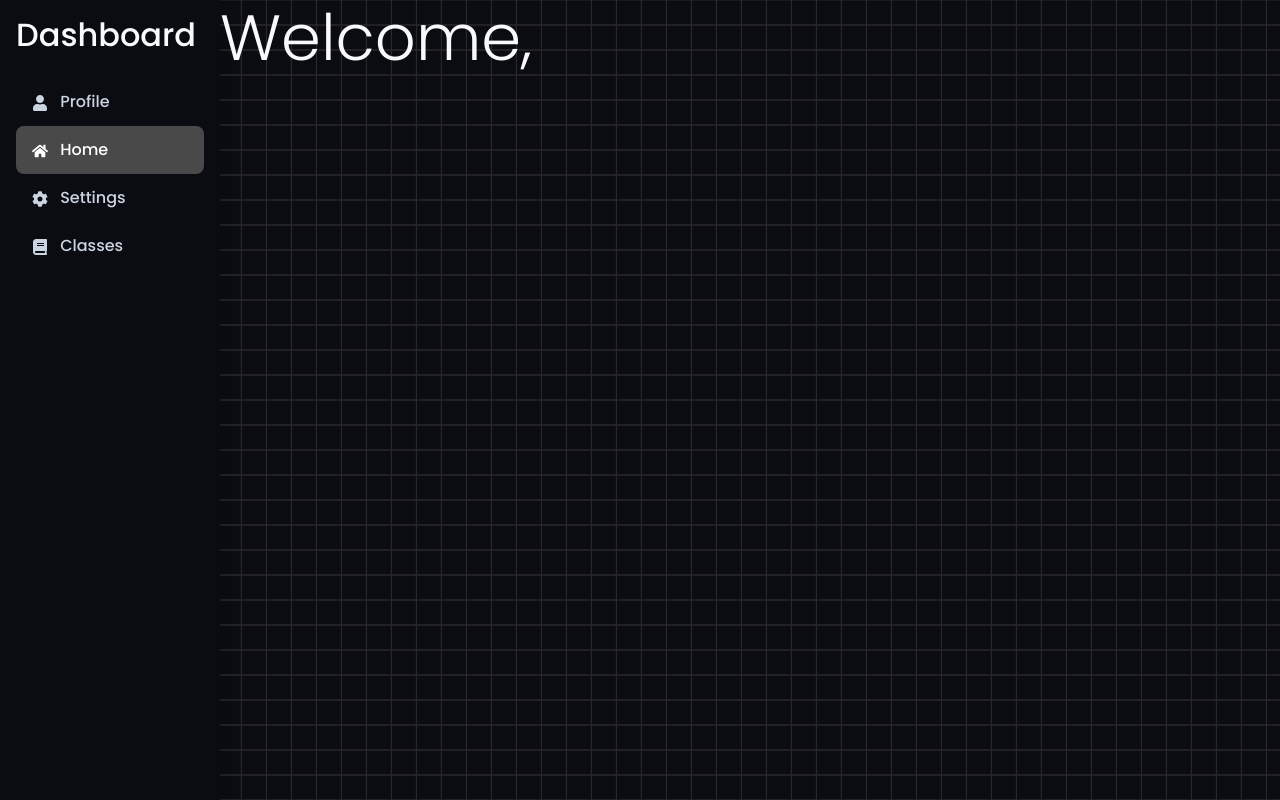
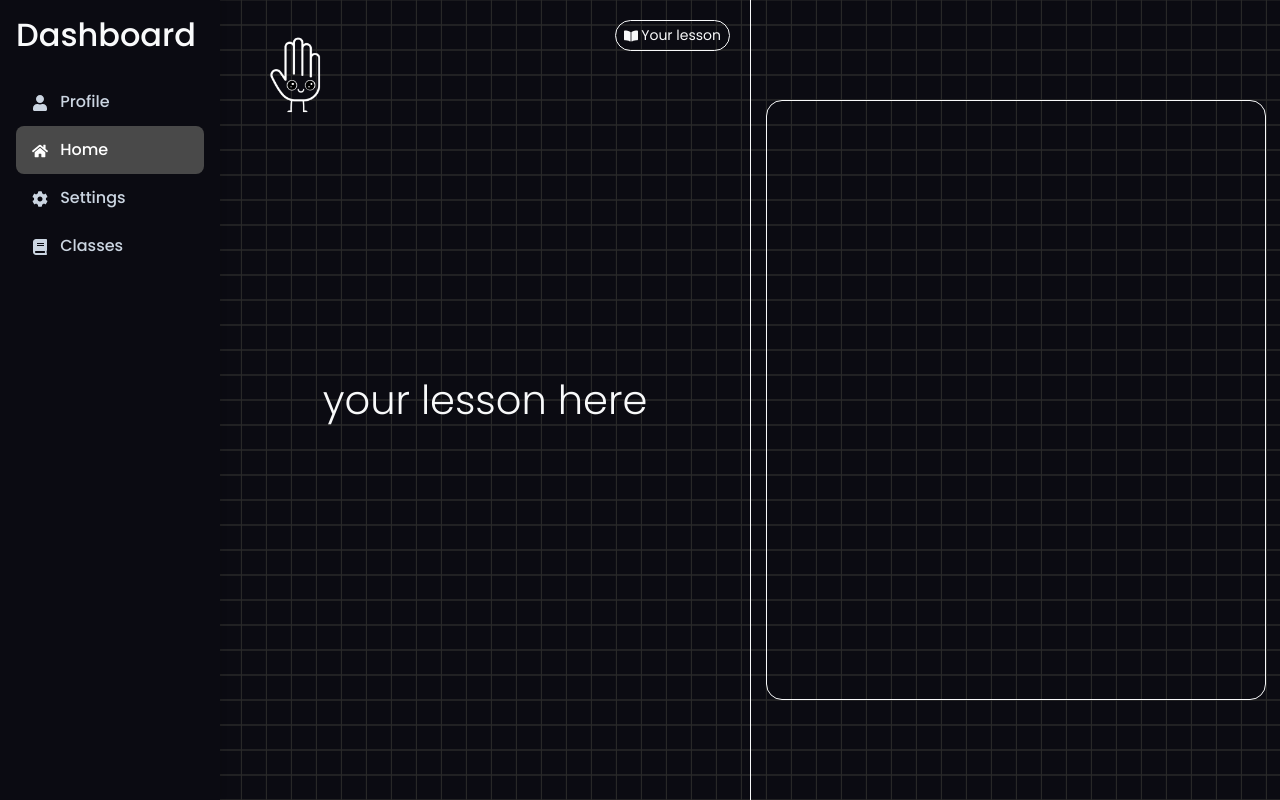
Before and after one commit to SandalCodez/OpenHand, a React (Vite) app in the folder frontend/: page /dashboard/actionHome in a window 1280 px wide. Built offline with nearby package versions, Linux system fonts and the light colour scheme; no server answers.

Commit message:
added the dashboard camera and the layout

```diff
--- a/frontend/package.json
+++ b/frontend/package.json
@@ -20,6 +20,7 @@
     "@eslint/js": "^9.33.0",
     "@types/react": "^19.1.13",
     "@types/react-dom": "^19.1.7",
+    "@types/react-webcam": "^1.1.0",
     "@vitejs/plugin-react": "^5.0.3",
     "@vitejs/plugin-react-swc": "^4.0.0",
     "eslint": "^9.33.0",
--- /dev/null
+++ b/frontend/src/app/pages/dashboard/ActionHomePage.css
@@ -0,0 +1,12 @@
+
+.handy-position{
+    position: absolute;
+    top: 0px;
+    left: 0px;
+}
+
+.lesson-button-position{
+    position: absolute;
+    top: 20px;
+    right: 20px;
+}
--- a/frontend/src/app/pages/dashboard/ActionHomePage.tsx
+++ b/frontend/src/app/pages/dashboard/ActionHomePage.tsx
@@ -1,3 +1,23 @@
+import "./ActionHomePage.css"
+import {FaBookOpen} from "react-icons/fa"
+import Camera from "../../../components/camera/Camera";
 export default function ActionHomePage() {
-  return <h2 className="text-light display-3">Welcome,</h2>;
+  return (
+    <div className="row g-0 min-vh-100">
+      {/* Left */}
+      <div className="col-12 col-lg-6 d-flex align-items-center justify-content-center position-relative">
+        <img className="handy-position" src='../mascot-smiling.png' alt='Mascot Smiling' style={{ maxWidth: '150px', height: '150px' }} />
+        {/* TODO - add users lessons here!*/}
+        <a className="btn btn-sm btn-outline-light rounded-pill lesson-button-position"><FaBookOpen></FaBookOpen> Your lesson</a>
+        <h1 className="display-6 text-light m-0">your lesson here</h1>
+      </div>
+
+      {/* Right */}
+      <div className="col-12 col-lg-6 d-flex align-items-center justify-content-center  border-start border-1 border-light">
+        {/* TODO - add camera here*/}
+        <div className=""><Camera></Camera></div>
+
+      </div>
+    </div>
+  );
 }
--- a/frontend/src/app/pages/dashboard/ActionPage.tsx
+++ b/frontend/src/app/pages/dashboard/ActionPage.tsx
@@ -6,22 +6,25 @@ import Squares from "../../../components/squares/Squares";
 
 const ActionPage: React.FC = () => {
   return (
-    <div style={{ display: "flex" }}>
+    <div className="d-flex min-vh-100 w-100">
+      {/* Left rail */}
       <Sidebar />
-      <main>
-        <Squares
-        speed={0.2}
-        squareSize={25}
-        direction='right' // up, down, left, right, diagonal
-        borderColor='#2a2a2aff'
-        hoverFillColor='#00a6ffff'
-        />
-        {/* Use session mananger to bring user to these pages. Use the UID to refer to the user and display information
-        This uid will also be used to make any updates to the dashboard as a user progresses through lessons*/}
-        <Outlet />
+      <Squares
+            speed={0.2}
+            squareSize={25}
+            direction="right"
+            borderColor="#2a2a2aff"
+            hoverFillColor="#00a6ffff"
+          />
+      {/* Main content */}
+      <main className="flex-grow-1 position-relative overflow-auto">
+
+        {/* Foreground routed content */}
+        <div className="container-fluid px-0 position-relative" style={{ zIndex: 1 }}>
+          <Outlet />
+        </div>
       </main>
     </div>
   );
 };
-
 export default ActionPage;
--- /dev/null
+++ b/frontend/src/components/camera/Camera.css
@@ -0,0 +1,16 @@
+.camera-container {
+  position: relative;
+  width: 100%;
+  height: auto;
+  aspect-ratio: 3/4;
+  background: rgb(255, 255, 255);
+  border-radius: 25px;
+  overflow: hidden;
+}
+
+.camera-video {
+  width: 100%;
+  height: 100%;
+  object-fit: cover;
+  border-radius: 25px;
+}
--- /dev/null
+++ b/frontend/src/components/camera/Camera.tsx
@@ -0,0 +1,48 @@
+import React, { useEffect, useRef, useState } from "react";
+
+const Camera: React.FC = () => {
+  const videoRef = useRef<HTMLVideoElement | null>(null);
+  const [error, setError] = useState<string | null>(null);
+
+  useEffect(() => {
+    let stream: MediaStream;
+    const start = async () => {
+      try {
+        stream = await navigator.mediaDevices.getUserMedia({
+          video: { facingMode: "user" }, // "environment" for rear camera
+        });
+        if (videoRef.current) {
+          videoRef.current.srcObject = stream;
+        }
+      } catch (err: any) {
+        setError(err?.message ?? "Could not access camera");
+      }
+    };
+
+    start();
+
+    // cleanup when component unmounts
+    return () => {
+      stream?.getTracks().forEach((t) => t.stop());
+    };
+  }, []);
+
+  return (
+    <div className=" camera-container d-flex align-items-center justify-content-center">
+      {error ? (
+        <p>{error}</p>
+      ) : (
+   <video
+  ref={videoRef}
+  autoPlay
+  playsInline
+  muted
+  style={{ width: "500px", height: "600px", objectFit: "cover" }}
+  className="border border-1 border-light rounded rounded-4"
+/>
+      )}
+    </div>
+  );
+};
+
+export default Camera;
```
Also changed, not shown: 1 other file (tests, documents, lock files or other folders).
